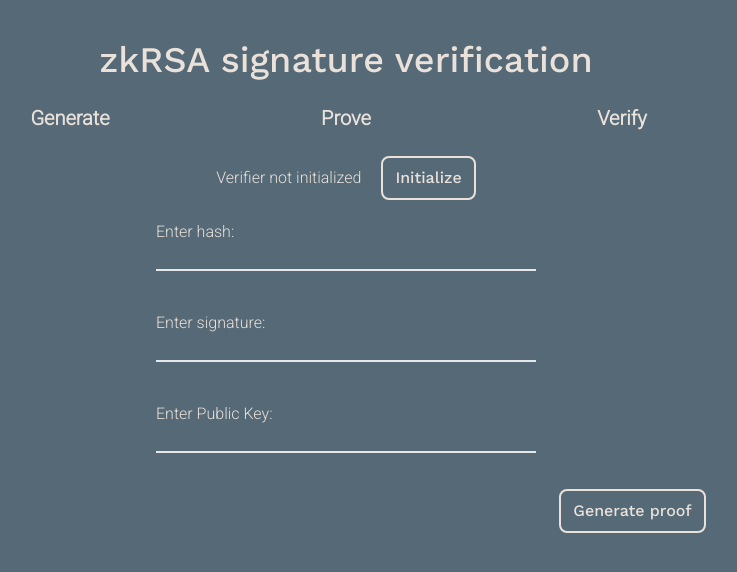
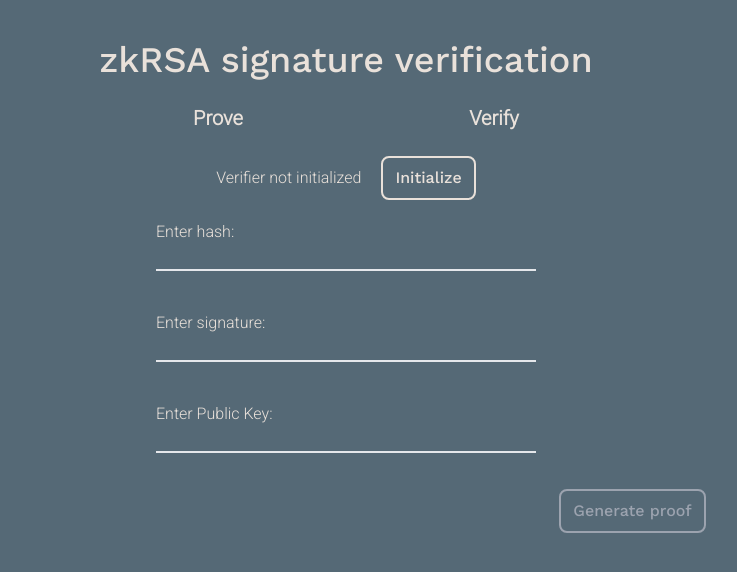
Before and after one commit to dmpierre/zkrsa, a Next.js app in the folder zkrsa-ui/: page / in a window 1280 px wide. Shown: the top 572 px of the page, without its empty margins (294-1031 px from the left). Built offline with nearby package versions, Linux system fonts and the light colour scheme.

Commit message:
increase memsize, change dependency arrays

```diff
--- a/zkrsa-ui/next.config.js
+++ b/zkrsa-ui/next.config.js
@@ -2,6 +2,6 @@
 const nextConfig = {
   reactStrictMode: true,
   swcMinify: true,
-}
+};
 
-module.exports = nextConfig
+module.exports = nextConfig;
--- a/zkrsa-ui/package.json
+++ b/zkrsa-ui/package.json
@@ -4,7 +4,7 @@
   "private": true,
   "scripts": {
     "dev": "next dev",
-    "build": "next build",
+    "build": "NODE_OPTIONS=--max-old-space-size=8192 next build",
     "start": "next start",
     "lint": "next lint"
   },
--- a/zkrsa-ui/src/components/Buttons.tsx
+++ b/zkrsa-ui/src/components/Buttons.tsx
@@ -39,7 +39,7 @@ const validity = (vkeyVerifier: any, proof: any, publicSignals: any) => {
 };
 
 export const ButtonGenerateProof: FunctionComponent<ButtonGenerateProof> = ({ setpublicSignals, setproof, hash, signature, publicKey, vkeyProof, vkeyVerifier }) => {
-  const buttonDisabled = (vkeyProof && hash && signature && publicKey) ? false : false;
+  const buttonDisabled = (vkeyProof && hash && signature && publicKey) ? false : true;
   const [ loading, setloading ] = useState(false);
   const workerRef = useRef<Worker>();
   const [ currentStep, setcurrentStep ] = useState("");
@@ -56,7 +56,7 @@ export const ButtonGenerateProof: FunctionComponent<ButtonGenerateProof> = ({ se
     return () => {
       workerRef.current?.terminate();
     };
-  }, []);
+  }, [ setproof, setpublicSignals ]);
 
 
   return (
--- a/zkrsa-ui/src/components/Hashing.tsx
+++ b/zkrsa-ui/src/components/Hashing.tsx
@@ -23,7 +23,7 @@ const HashText: FunctionComponent<HashText> = ({ text, hashValue, sethashValue }
                 sethashValue(null);
             }
         })();
-    }, [ text ]);
+    }, [ text, sethashValue ]);
 
     return (
         <>
--- a/zkrsa-ui/src/components/Navigation.tsx
+++ b/zkrsa-ui/src/components/Navigation.tsx
@@ -3,11 +3,10 @@ import Link from "next/link";
 
 export const NavMenu: NextComponentType = () => {
     return (
-
         <div className='flex my-6 flex-col text-center items-center md:flex-row md:justify-center'>
-            <Link href="/generate">
+            {/* <Link href="/generate">
                 <a className="w-1/5 text-beige text-xl font-bold font-roboto-light-300">Generate</a>
-            </Link>
+            </Link> */}
             <Link href="/">
                 <a className='w-1/5 text-beige text-xl font-bold my-2 md:my-0 md:ml-5 md:mr-5 font-roboto-light-300'>Prove</a>
             </Link>
--- /dev/null
+++ b/zkrsa-ui/src/components/Status.tsx
@@ -0,0 +1,11 @@
+import { FunctionComponent } from "react";
+
+
+export const StatusVKey: FunctionComponent<StatusVKey> = ({ vkey, vkeyState }) => {
+
+    return (
+        <div className='mr-5 self-center text-beige font-roboto-light-300'>
+            {vkeyState}
+        </div>
+    );
+};
--- a/zkrsa-ui/src/index.d.ts
+++ b/zkrsa-ui/src/index.d.ts
@@ -1,3 +1,8 @@
+interface StatusVKey {
+  vkey: any | null;
+  vkeyState: string;
+}
+
 
 interface ButtonInitializeVerifier {
   setvkeyState: Dispatch<string>;
--- a/zkrsa-ui/src/pages/api/hello.ts
+++ /dev/null
@@ -1,13 +0,0 @@
-// Next.js API route support: https://nextjs.org/docs/api-routes/introduction
-import type { NextApiRequest, NextApiResponse } from 'next'
-
-type Data = {
-  name: string
-}
-
-export default function handler(
-  req: NextApiRequest,
-  res: NextApiResponse<Data>
-) {
-  res.status(200).json({ name: 'John Doe' })
-}
--- a/zkrsa-ui/src/pages/generate.tsx
+++ b/zkrsa-ui/src/pages/generate.tsx
@@ -1,4 +1,4 @@
-import { NextComponentType } from "next";
+import { NextComponentType, NextPage } from "next";
 import { Title, NavMenu } from "../components/Navigation";
 import { HashMessage } from "../components/Hashing";
 import { GenerateKeyPair, KeyPairDisplay } from "../components/GenerateKeyPair";
@@ -23,7 +23,7 @@ export const SignedMessage: FunctionComponent<SignedMessage> = ({ keypair, messa
                 setSignedMessage(signedMessage);
             }
         })();
-    }, [ keypair, message ]);
+    }, [ keypair, message, setSignedMessage ]);
     const displayText = signedMessage ? bigInt(ab2str(signedMessage, "hex"), 16).toString() : "";
     return (
         <>
@@ -36,7 +36,7 @@ export const SignedMessage: FunctionComponent<SignedMessage> = ({ keypair, messa
  * Generate a new RSA key pair and sign a message with it.
  * @returns
  */
-const Generate: NextComponentType = () => {
+const Generate: NextPage = () => {
     const [ userText, setuserText ] = useState<string | null>(null);
     const [ hashValue, sethashValue ] = useState<string | null>(null);
     const [ keyPair, setkeyPair ] = useState<null | CryptoKeyPair>(null);
--- a/zkrsa-ui/src/pages/index.tsx
+++ b/zkrsa-ui/src/pages/index.tsx
@@ -3,20 +3,8 @@ import { createContext, Dispatch, FunctionComponent, useState } from 'react';
 import { ButtonInitializeVerifier, ButtonGenerateProof, ButtonExportProof } from '../components/Buttons';
 import { InputHash, InputPublicKey, InputSignature, InputText } from '../components/Inputs';
 import { NavMenu, Title } from '../components/Navigation';
+import { StatusVKey } from '../components/Status';
 
-
-interface StatusVKey {
-  vkey: any | null;
-  vkeyState: string;
-}
-export const StatusVKey: FunctionComponent<StatusVKey> = ({ vkey, vkeyState }) => {
-
-  return (
-    <div className='mr-5 self-center text-beige font-roboto-light-300'>
-      {vkeyState}
-    </div>
-  );
-};
 
 (BigInt.prototype as any).toJSON = function () {
   return this.toString();
```
Also changed, not shown: zkrsa-ui/src/pages/verify.tsx (+3 -5 lines).
